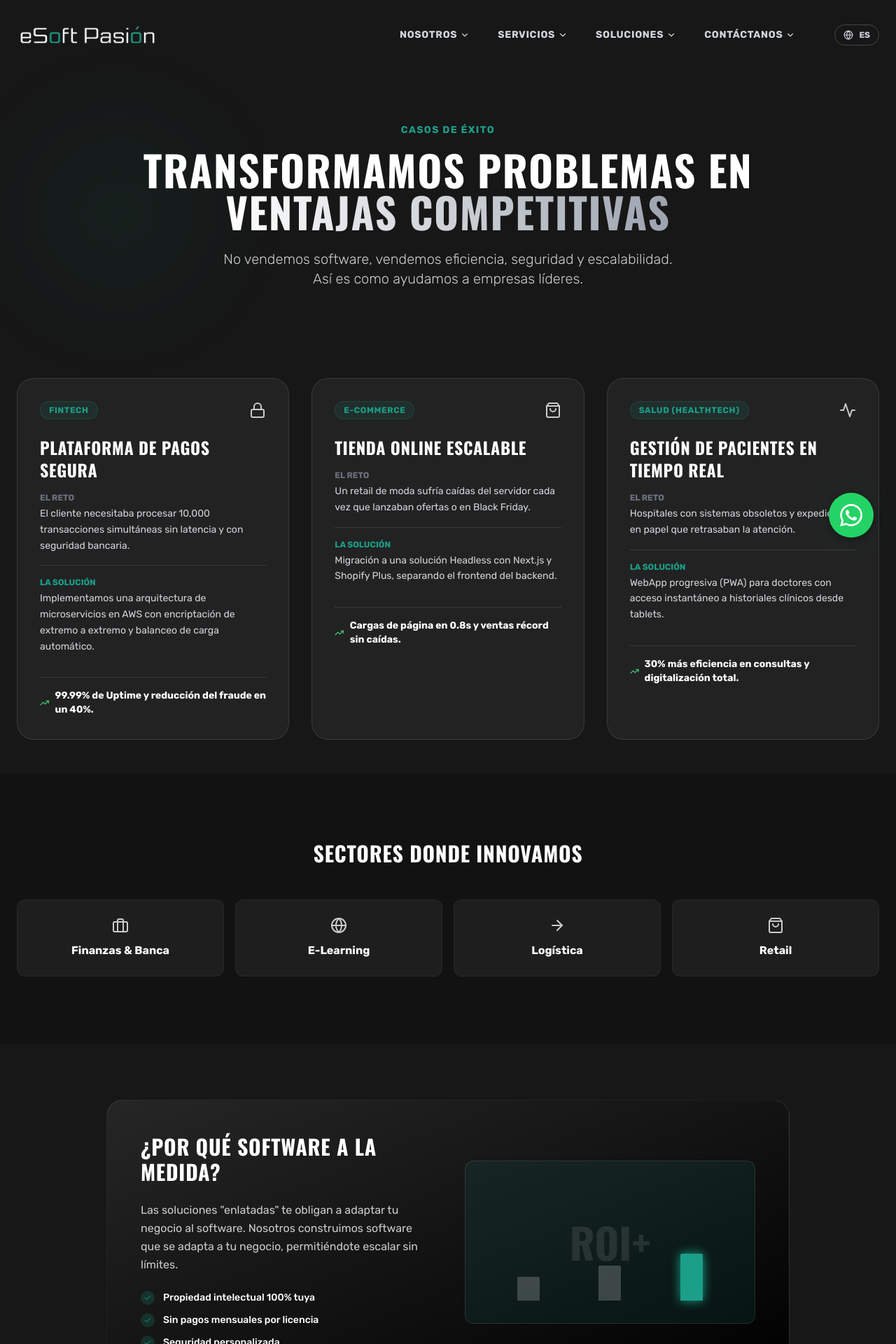
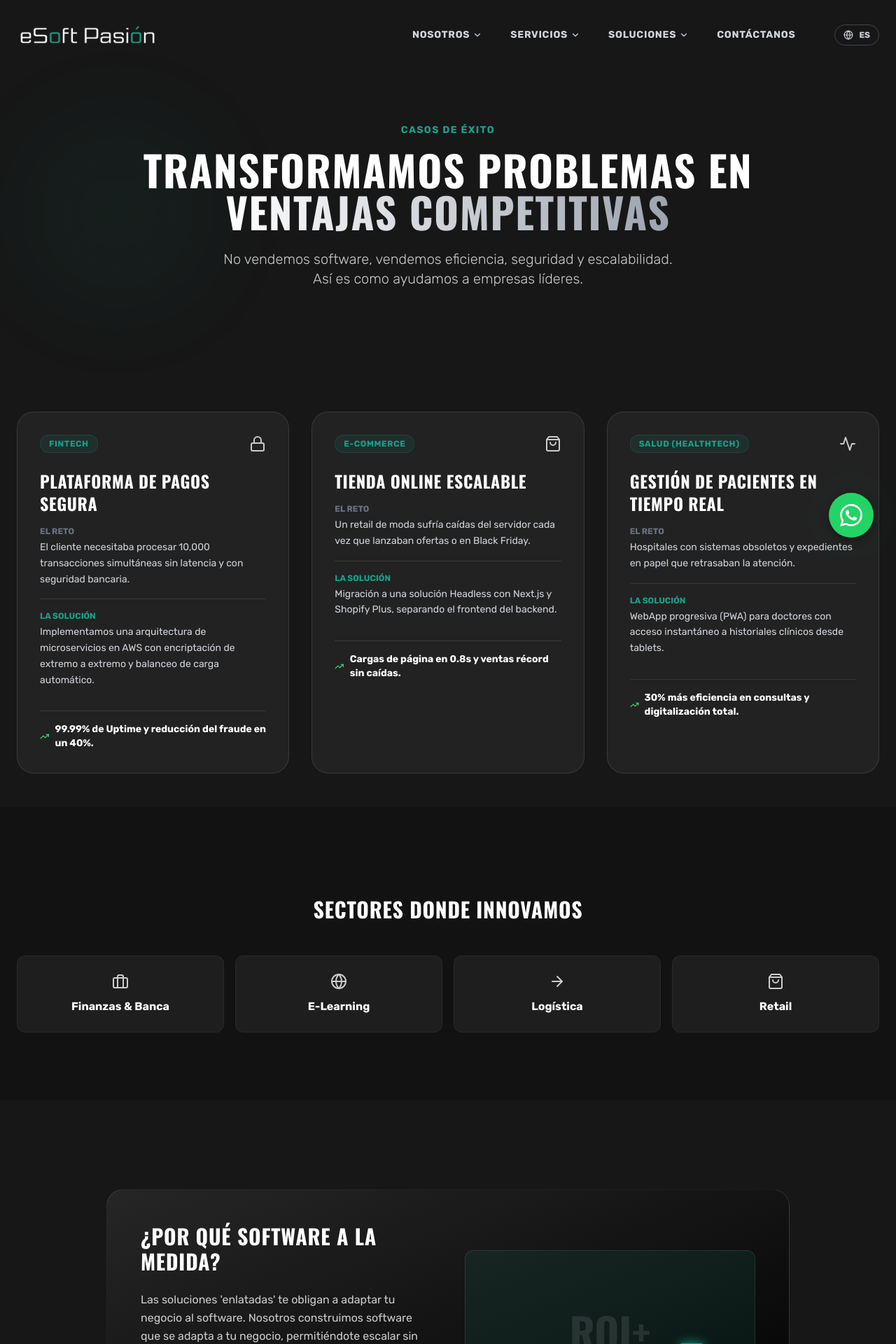
Before and after one commit to edwinrayr/eSoft_NewWebSite, a React (Vite) app in the folder eSoft-Pasion-V3/: page /soluciones in a window 1280 px wide. Shown: the top 1920 px of the page at 70% size. Built offline with nearby package versions, Linux system fonts and the light colour scheme.

Commit message:
fix: Implementación de opciones en navbar para "soluciones". Eliminación de opciones para dejar limpio apartado "contáctanos"

```diff
--- a/eSoft-Pasion-V3/index.html
+++ b/eSoft-Pasion-V3/index.html
@@ -1,7 +1,7 @@
 <!doctype html>
 <html lang="es">
   <head>
-    <link rel="icon" type="image/png" href="public/favicon.png" />
+    <link rel="icon" type="image/png" href="/favicon.png" />
 
     <meta name="viewport" content="width=device-width, initial-scale=1.0" />
     <title>eSoft | Soluciones Digitales, Desarrollo Web y Tecnología</title>
--- a/eSoft-Pasion-V3/src/components/layout/Navbar.tsx
+++ b/eSoft-Pasion-V3/src/components/layout/Navbar.tsx
@@ -24,49 +24,43 @@ export default function Navbar() {
     i18n.changeLanguage(i18n.language === 'en' ? 'es' : 'en');
   };
 
-  // NAVEGACIÓN CONECTADA A LAS TRADUCCIONES (i18n)
   const navLinks = [
     {
       id: 'about',
-      title: t('navbar.about'), // "About Us" / "Nosotros"
+      title: t('navbar.about', 'Nosotros'),
       path: '/nosotros',
       submenu: [
-        { title: t('navbar.history'), path: '/nosotros#historia' },
-        { title: t('navbar.ceo'), path: '/nosotros#ceo' },
-        { title: t('navbar.team'), path: '/nosotros#equipo' },
-        { title: t('navbar.values'), path: '/nosotros#valores' },
+        { title: t('navbar.history', 'Historia'), path: '/nosotros#historia' },
+        { title: t('navbar.ceo', 'Nuestro CEO'), path: '/nosotros#ceo' },
+        { title: t('navbar.team', 'Equipo'), path: '/nosotros#equipo' },
+        { title: t('navbar.values', 'Valores'), path: '/nosotros#valores' },
       ]
     },
     {
       id: 'services',
-      title: t('navbar.services'), // "Services" / "Servicios"
+      title: t('navbar.services', 'Servicios'),
       path: '/servicios',
       submenu: [
-        { title: t('navbar.cybersecurity'), path: '/servicios#security' },
-        { title: t('navbar.consulting'), path: '/servicios#consulting' },
-        { title: t('navbar.infrastructure'), path: '/servicios#infra' },
+        { title: t('navbar.cybersecurity', 'Ciberseguridad'), path: '/servicios#security' },
+        { title: t('navbar.consulting', 'Consultoría'), path: '/servicios#consulting' },
+        { title: t('navbar.infrastructure', 'Infraestructura'), path: '/servicios#infra' },
       ]
     },
     {
       id: 'solutions',
-      title: t('navbar.solutions'), // "Solutions" / "Soluciones"
+      title: t('navbar.solutions', 'Soluciones'),
       path: '/soluciones',
-      // Actualizado para coincidir con tu JSON (DevSecOps, Automic, Mainframe)
       submenu: [
-        { title: t('navbar.devsecops'), path: '/soluciones/devsecops' },
-        { title: t('navbar.automic'), path: '/soluciones/automic' },
-        { title: t('navbar.mainframe'), path: '/soluciones/mainframe' },
+        { title: t('navbar.cases', 'Casos de Éxito'), path: '/soluciones#casos' },
+        { title: t('navbar.sectors', 'Sectores'), path: '/soluciones#sectores' },
+        { title: t('navbar.benefits', 'Beneficios'), path: '/soluciones#beneficios' }
       ]
     },
     {
       id: 'contact',
-      title: t('navbar.contact'), // "Contact" / "Contáctanos"
+      title: t('navbar.contact', 'Contáctanos'),
       path: '/contacto',
-      submenu: [
-         { title: t('navbar.support'), path: '/contacto#soporte' }, // "Technical Support"
-         { title: t('navbar.sales'), path: '/contacto#ventas' },    // "Sales"
-         { title: t('navbar.location'), path: '/contacto#ubicacion' }, // "Location"
-      ]
+      submenu: [] // ¡LISTO! Submenú vacío = Enlace directo
     }
   ];
 
@@ -96,6 +90,7 @@ export default function Navbar() {
                 }`}
               >
                 {item.title}
+                {/* Solo mostramos la flecha si hay submenú */}
                 {item.submenu.length > 0 && (
                   <ChevronDown
                     size={14}
@@ -104,7 +99,7 @@ export default function Navbar() {
                 )}
               </Link>
 
-              {/* DROPDOWN MENU FLOTANTE */}
+              {/* DROPDOWN MENU FLOTANTE (Solo si hay submenú) */}
               <AnimatePresence>
                 {item.submenu.length > 0 && hoveredItem === item.id && (
                   <motion.div
@@ -114,12 +109,8 @@ export default function Navbar() {
                     transition={{ duration: 0.2 }}
                     className="absolute top-full left-0 w-64 pt-2 z-50"
                   >
-                    {/* Contenido Real del Menú */}
                     <div className="bg-esoft-charcoal border border-white/10 rounded-xl shadow-2xl overflow-hidden backdrop-blur-md relative">
-
-                        {/* Triangulito decorativo */}
                         <div className="absolute top-0 left-8 -mt-1 w-4 h-4 bg-esoft-charcoal border-t border-l border-white/10 transform rotate-45"></div>
-
                         <div className="relative z-10 py-2">
                            {item.submenu.map((subItem, index) => (
                             <Link
--- a/eSoft-Pasion-V3/src/locales/en.json
+++ b/eSoft-Pasion-V3/src/locales/en.json
@@ -1,4 +1,51 @@
 {
+  "solutionsPage": {
+    "hero": {
+      "badge": "Success Stories",
+      "titleLine1": "Turning Problems into",
+      "titleLine2": "Competitive Advantages",
+      "subtitle": "We don't sell software, we sell efficiency, security, and scalability. This is how we help leading companies."
+    },
+    "cases": {
+      "fintech": {
+        "sector": "FinTech",
+        "title": "Secure Payment Platform",
+        "challenge": "The client needed to process 10,000 simultaneous transactions with zero latency and banking-grade security.",
+        "solution": "We implemented a microservices architecture on AWS with end-to-end encryption and automatic load balancing.",
+        "result": "99.99% Uptime and 40% fraud reduction."
+      },
+      "ecommerce": {
+        "sector": "E-Commerce",
+        "title": "Scalable Online Store",
+        "challenge": "A fashion retailer suffered server crashes whenever they launched offers or on Black Friday.",
+        "solution": "Migration to a Headless solution with Next.js and Shopify Plus, separating frontend from backend.",
+        "result": "0.8s page loads and record sales without crashes."
+      },
+      "healthtech": {
+        "sector": "Health (HealthTech)",
+        "title": "Real-Time Patient Management",
+        "challenge": "Hospitals with obsolete systems and paper records delayed care.",
+        "solution": "Progressive Web App (PWA) for doctors with instant access to clinical records from tablets.",
+        "result": "30% more efficiency in consultations and total digitization."
+      }
+    },
+    "sectors": {
+      "title": "Sectors where we innovate",
+      "finance": "Finance & Banking",
+      "elearning": "E-Learning",
+      "logistics": "Logistics",
+      "retail": "Retail"
+    },
+    "benefits": {
+      "title": "Why custom software?",
+      "desc": "'Canned' solutions force you to adapt your business to the software. We build software that adapts to your business, allowing you to scale without limits.",
+      "list": {
+        "item1": "100% Intellectual Property yours",
+        "item2": "No monthly license fees",
+        "item3": "Customized Security"
+      }
+    }
+  },
   "contact": {
     "titleLine1": "Ready to",
     "titleLine2": "start the change?",
@@ -149,30 +196,6 @@
       "terms": "Legal Terms"
     }
   },
-  "contact": {
-    "titleLine1": "Ready to innovate",
-    "titleLine2": "with us?",
-    "subtitle": "Tell us about your tech challenges. From CDMX to all of Latin America, we apply our Passion for Technology to scale your business.",
-    "response": "Guaranteed response in < 24h",
-    "list": {
-      "item1": "Specialized Technical Advisory",
-      "item2": "Cybersecurity Solutions",
-      "item3": "Tailored Digital Transformation"
-    },
-    "form": {
-      "name": "Full Name",
-      "namePh": "Your name or company",
-      "email": "Corporate Email",
-      "emailPh": "name@company.com",
-      "message": "Project Details",
-      "messagePh": "Do you need development, security, or infrastructure? Tell us...",
-      "btn": "Start Conversation"
-    },
-    "info": {
-      "address": "Montecito 38, Floor 33, Nápoles, CDMX",
-      "phone": "+52 55 6460 4183"
-    }
-  },
   "architecture": {
     "badge": "Why Choose Us",
     "titleLine1": "Strategic Business",
@@ -248,12 +271,11 @@
     "presales": "Pre-sales",
     "consulting": "Consulting",
     "solutions": "Solutions",
-  "devsecops": "DevSecOps Solutions",
-  "automic": "Automic Solutions",
-  "mainframe": "Mainframe",
+    "cases": "Success Stories",
+    "sectors": "Sectors",
+    "benefits": "Benefits",
     "cybersecurity": "Cybersecurity",
     "infrastructure": "Infrastructure",
-  "business_mgmt": "Business Management",
     "contact": "Contact",
     "sales": "Sales",
     "location": "Location"
--- a/eSoft-Pasion-V3/src/locales/es.json
+++ b/eSoft-Pasion-V3/src/locales/es.json
@@ -1,4 +1,51 @@
 {
+  "solutionsPage": {
+    "hero": {
+      "badge": "Casos de Éxito",
+      "titleLine1": "Transformamos Problemas en",
+      "titleLine2": "Ventajas Competitivas",
+      "subtitle": "No vendemos software, vendemos eficiencia, seguridad y escalabilidad. Así es como ayudamos a empresas líderes."
+    },
+    "cases": {
+      "fintech": {
+        "sector": "FinTech",
+        "title": "Plataforma de Pagos Segura",
+        "challenge": "El cliente necesitaba procesar 10,000 transacciones simultáneas sin latencia y con seguridad bancaria.",
+        "solution": "Implementamos una arquitectura de microservicios en AWS con encriptación de extremo a extremo y balanceo de carga automático.",
+        "result": "99.99% de Uptime y reducción del fraude en un 40%."
+      },
+      "ecommerce": {
+        "sector": "E-Commerce",
+        "title": "Tienda Online Escalable",
+        "challenge": "Un retail de moda sufría caídas del servidor cada vez que lanzaban ofertas o en Black Friday.",
+        "solution": "Migración a una solución Headless con Next.js y Shopify Plus, separando el frontend del backend.",
+        "result": "Cargas de página en 0.8s y ventas récord sin caídas."
+      },
+      "healthtech": {
+        "sector": "Salud (HealthTech)",
+        "title": "Gestión de Pacientes en Tiempo Real",
+        "challenge": "Hospitales con sistemas obsoletos y expedientes en papel que retrasaban la atención.",
+        "solution": "WebApp progresiva (PWA) para doctores con acceso instantáneo a historiales clínicos desde tablets.",
+        "result": "30% más eficiencia en consultas y digitalización total."
+      }
+    },
+    "sectors": {
+      "title": "Sectores donde innovamos",
+      "finance": "Finanzas & Banca",
+      "elearning": "E-Learning",
+      "logistics": "Logística",
+      "retail": "Retail"
+    },
+    "benefits": {
+      "title": "¿Por qué software a la medida?",
+      "desc": "Las soluciones 'enlatadas' te obligan a adaptar tu negocio al software. Nosotros construimos software que se adapta a tu negocio, permitiéndote escalar sin límites.",
+      "list": {
+        "item1": "Propiedad intelectual 100% tuya",
+        "item2": "Sin pagos mensuales por licencia",
+        "item3": "Seguridad personalizada"
+      }
+    }
+  },
   "contact": {
     "titleLine1": "¿Listo para",
     "titleLine2": "iniciar el cambio?",
@@ -149,30 +196,6 @@
       "terms": "Términos Legales"
     }
   },
-  "contact": {
-    "titleLine1": "¿Listo para innovar",
-    "titleLine2": "con nosotros?",
-    "subtitle": "Cuéntanos tus desafíos tecnológicos. Desde CDMX para toda Latinoamérica, aplicamos nuestra Pasión por la Tecnología para escalar tu negocio.",
-    "response": "Respuesta garantizada en < 24h",
-    "list": {
-      "item1": "Asesoría Técnica Especializada",
-      "item2": "Soluciones de Ciberseguridad",
-      "item3": "Transformación Digital a Medida"
-    },
-    "form": {
-      "name": "Nombre Completo",
-      "namePh": "Tu nombre o empresa",
-      "email": "Correo Corporativo",
-      "emailPh": "ejemplo@empresa.com",
-      "message": "Detalles del Proyecto",
-      "messagePh": "¿Necesitas desarrollo, seguridad o infraestructura? Cuéntanos...",
-      "btn": "Iniciar Conversación"
-    },
-    "info": {
-      "address": "Montecito 38, Piso 33, Nápoles, CDMX",
-      "phone": "+52 55 6460 4183"
-    }
-  },
   "architecture": {
     "badge": "Por qué elegirnos",
     "titleLine1": "Valor Estratégico",
@@ -241,19 +264,18 @@
     "team": "Equipo",
     "values": "Valores",
     "careers": "Carreras",
-  "ceo": "Nuestro Ceo",
+    "ceo": "Nuestro CEO",
     "services": "Servicios",
     "renewal": "Renovación de Licencias",
     "support": "Soporte Técnico",
     "presales": "Preventa",
     "consulting": "Consultoría",
     "solutions": "Soluciones",
-  "devsecops": "Soluciones DevSecOps",
-  "automic": "Soluciones Automic",
-  "mainframe": "Mainframe",
+    "cases": "Casos de Éxito",
+    "sectors": "Sectores",
+    "benefits": "Beneficios",
     "cybersecurity": "Ciberseguridad",
     "infrastructure": "Infraestructura",
-  "business_mgmt": "Business Management",
     "contact": "Contáctanos",
     "sales": "Ventas",
     "location": "Ubicación"
--- a/eSoft-Pasion-V3/src/pages/Solutions.tsx
+++ b/eSoft-Pasion-V3/src/pages/Solutions.tsx
@@ -1,32 +1,52 @@
+import { useEffect } from 'react';
 import { motion } from 'framer-motion';
 import { TrendingUp, Lock, Globe, ShoppingBag, Activity, Briefcase, ArrowRight, Check } from 'lucide-react';
+import { useTranslation } from 'react-i18next';
+import { useLocation } from 'react-router-dom';
 
 export default function Solutions() {
+  const { t } = useTranslation();
+  const { hash } = useLocation();
 
-  // Datos de los casos de éxito (Simulados)
+  // Lógica de Scroll Automático
+  useEffect(() => {
+    if (hash) {
+      // Quitamos el # y buscamos el elemento
+      const element = document.getElementById(hash.replace('#', ''));
+      if (element) {
+        setTimeout(() => {
+          // 'start' alinea la sección al principio de la pantalla, que es mejor para secciones grandes
+          element.scrollIntoView({ behavior: 'smooth', block: 'start' });
+        }, 100);
+      }
+    } else {
+      window.scrollTo(0, 0);
+    }
+  }, [hash]);
+
   const caseStudies = [
     {
-      sector: "FinTech",
-      title: "Plataforma de Pagos Segura",
-      challenge: "El cliente necesitaba procesar 10,000 transacciones simultáneas sin latencia y con seguridad bancaria.",
-      solution: "Implementamos una arquitectura de microservicios en AWS con encriptación de extremo a extremo y balanceo de carga automático.",
-      result: "99.99% de Uptime y reducción del fraude en un 40%.",
+      sector: t('solutionsPage.cases.fintech.sector'),
+      title: t('solutionsPage.cases.fintech.title'),
+      challenge: t('solutionsPage.cases.fintech.challenge'),
+      solution: t('solutionsPage.cases.fintech.solution'),
+      result: t('solutionsPage.cases.fintech.result'),
       icon: <Lock size={24} />
     },
     {
-      sector: "E-Commerce",
-      title: "Tienda Online Escalable",
-      challenge: "Un retail de moda sufría caídas del servidor cada vez que lanzaban ofertas o en Black Friday.",
-      solution: "Migración a una solución Headless con Next.js y Shopify Plus, separando el frontend del backend.",
-      result: "Cargas de página en 0.8s y ventas récord sin caídas.",
+      sector: t('solutionsPage.cases.ecommerce.sector'),
+      title: t('solutionsPage.cases.ecommerce.title'),
+      challenge: t('solutionsPage.cases.ecommerce.challenge'),
+      solution: t('solutionsPage.cases.ecommerce.solution'),
+      result: t('solutionsPage.cases.ecommerce.result'),
       icon: <ShoppingBag size={24} />
     },
     {
-      sector: "Salud (HealthTech)",
-      title: "Gestión de Pacientes en Tiempo Real",
-      challenge: "Hospitales con sistemas obsoletos y expedientes en papel que retrasaban la atención.",
-      solution: "WebApp progresiva (PWA) para doctores con acceso instantáneo a historiales clínicos desde tablets.",
-      result: "30% más eficiencia en consultas y digitalización total.",
+      sector: t('solutionsPage.cases.healthtech.sector'),
+      title: t('solutionsPage.cases.healthtech.title'),
+      challenge: t('solutionsPage.cases.healthtech.challenge'),
+      solution: t('solutionsPage.cases.healthtech.solution'),
+      result: t('solutionsPage.cases.healthtech.result'),
       icon: <Activity size={24} />
     }
   ];
@@ -36,7 +56,6 @@ export default function Solutions() {
 
       {/* 1. HERO SOLUCIONES */}
       <section className="relative px-6 py-20 text-center">
-        {/* Decoración de fondo */}
         <div className="absolute top-20 left-10 w-64 h-64 bg-esoft-accent/10 rounded-full blur-[80px] animate-pulse" />
 
         <motion.div
@@ -45,23 +64,22 @@ export default function Solutions() {
           className="max-w-4xl mx-auto relative z-10"
         >
           <span className="text-esoft-accent font-bold tracking-widest uppercase text-sm mb-4 block">
-            Casos de Éxito
+            {t('solutionsPage.hero.badge')}
           </span>
           <h1 className="text-5xl md:text-6xl font-heading font-bold uppercase mb-6 leading-tight">
-            Transformamos Problemas en <br />
+            {t('solutionsPage.hero.titleLine1')} <br />
             <span className="text-transparent bg-clip-text bg-gradient-to-r from-white to-gray-400">
-              Ventajas Competitivas
+              {t('solutionsPage.hero.titleLine2')}
             </span>
           </h1>
           <p className="text-xl text-esoft-gray-light font-light max-w-2xl mx-auto">
-            No vendemos software, vendemos eficiencia, seguridad y escalabilidad.
-            Así es como ayudamos a empresas líderes.
+            {t('solutionsPage.hero.subtitle')}
           </p>
         </motion.div>
       </section>
 
-      {/* 2. GRID DE CASOS DE ESTUDIO */}
-      <section className="py-12 px-6 max-w-7xl mx-auto">
+      {/* 2. SECCIÓN CASOS DE ÉXITO (FinTech, Ecommerce, Health) */}
+      <section id="casos" className="py-12 px-6 max-w-7xl mx-auto pt-24"> {/* ID AGREGADO AQUÍ */}
         <div className="grid grid-cols-1 lg:grid-cols-3 gap-8">
           {caseStudies.map((study, index) => (
             <motion.div
@@ -72,7 +90,6 @@ export default function Solutions() {
               transition={{ delay: index * 0.2 }}
               className="group relative bg-white/5 border border-white/10 rounded-3xl p-8 hover:bg-white/[0.08] transition-all hover:-translate-y-2"
             >
-              {/* Etiqueta del Sector */}
               <div className="flex items-center justify-between mb-6">
                 <span className="px-3 py-1 rounded-full bg-esoft-accent/10 text-esoft-accent text-xs font-bold uppercase tracking-wider border border-esoft-accent/20">
                   {study.sector}
@@ -82,12 +99,10 @@ export default function Solutions() {
                 </div>
               </div>
 
-              {/* Título */}
               <h3 className="text-2xl font-heading font-bold text-white mb-4 group-hover:text-esoft-accent transition-colors">
                 {study.title}
               </h3>
 
-              {/* Reto vs Solución */}
               <div className="space-y-4 mb-8">
                 <div>
                   <p className="text-xs text-gray-500 uppercase font-bold mb-1">El Reto</p>
@@ -100,7 +115,6 @@ export default function Solutions() {
                 </div>
               </div>
 
-              {/* Resultado (Footer de la tarjeta) */}
               <div className="mt-auto pt-4 border-t border-white/10 flex items-center gap-2">
                 <TrendingUp size={16} className="text-green-400" />
                 <span className="text-sm font-bold text-white">{study.result}</span>
@@ -110,16 +124,16 @@ export default function Solutions() {
         </div>
       </section>
 
-      {/* 3. INDUSTRIAS (Icon Grid) */}
-      <section className="py-24 bg-black/20">
+      {/* 3. SECCIÓN SECTORES (Industrias) */}
+      <section id="sectores" className="py-24 bg-black/20 pt-32"> {/* ID AGREGADO AQUÍ */}
         <div className="max-w-7xl mx-auto px-6 text-center">
-          <h2 className="text-3xl font-heading font-bold mb-12">Sectores donde innovamos</h2>
+          <h2 className="text-3xl font-heading font-bold mb-12">{t('solutionsPage.sectors.title')}</h2>
           <div className="grid grid-cols-2 md:grid-cols-4 gap-4">
             {[
-              { name: 'Finanzas & Banca', icon: <Briefcase /> },
-              { name: 'E-Learning', icon: <Globe /> },
-              { name: 'Logística', icon: <ArrowRight /> },
-              { name: 'Retail', icon: <ShoppingBag /> },
+              { name: t('solutionsPage.sectors.finance'), icon: <Briefcase /> },
+              { name: t('solutionsPage.sectors.elearning'), icon: <Globe /> },
+              { name: t('solutionsPage.sectors.logistics'), icon: <ArrowRight /> },
+              { name: t('solutionsPage.sectors.retail'), icon: <ShoppingBag /> },
             ].map((industry, i) => (
               <motion.div
                 key={i}
@@ -134,18 +148,21 @@ export default function Solutions() {
         </div>
       </section>
 
-      {/* 4. BENEFICIOS TÉCNICOS */}
-      <section className="py-20 px-6 max-w-5xl mx-auto">
+      {/* 4. SECCIÓN BENEFICIOS (Por qué software a medida) */}
+      <section id="beneficios" className="py-20 px-6 max-w-5xl mx-auto pt-32"> {/* ID AGREGADO AQUÍ */}
         <div className="bg-gradient-to-br from-esoft-charcoal to-black rounded-3xl p-8 md:p-12 border border-white/10 flex flex-col md:flex-row items-center gap-12">
           <div className="flex-1 space-y-6">
-            <h2 className="text-3xl font-heading font-bold text-white">¿Por qué software a la medida?</h2>
+            <h2 className="text-3xl font-heading font-bold text-white">{t('solutionsPage.benefits.title')}</h2>
             <p className="text-esoft-gray-light leading-relaxed">
-              Las soluciones "enlatadas" te obligan a adaptar tu negocio al software.
-              Nosotros construimos software que se adapta a tu negocio, permitiéndote escalar sin límites.
+              {t('solutionsPage.benefits.desc')}
             </p>
             <ul className="space-y-3">
-              {['Propiedad intelectual 100% tuya', 'Sin pagos mensuales por licencia', 'Seguridad personalizada'].map((item) => (
-                <li key={item} className="flex items-center gap-3 text-sm font-medium text-white">
+              {[
+                t('solutionsPage.benefits.list.item1'),
+                t('solutionsPage.benefits.list.item2'),
+                t('solutionsPage.benefits.list.item3')
+              ].map((item, idx) => (
+                <li key={idx} className="flex items-center gap-3 text-sm font-medium text-white">
                   <div className="bg-esoft-accent/20 p-1 rounded-full text-esoft-accent"><Check size={12} /></div>
                   {item}
                 </li>
@@ -157,7 +174,6 @@ export default function Solutions() {
               <div className="absolute inset-0 flex items-center justify-center">
                 <span className="font-heading text-6xl text-white/10 font-bold group-hover:text-white/20 transition-colors">ROI+</span>
               </div>
-              {/* Gráfica simulada con CSS puro */}
               <div className="absolute bottom-0 left-0 w-full h-1/2 flex items-end justify-around px-8 pb-8">
                 <div className="w-8 h-[40%] bg-white/20 rounded-t-sm"></div>
                 <div className="w-8 h-[60%] bg-white/20 rounded-t-sm"></div>
```
Lines whose indentation alone changed are shown as unchanged.
